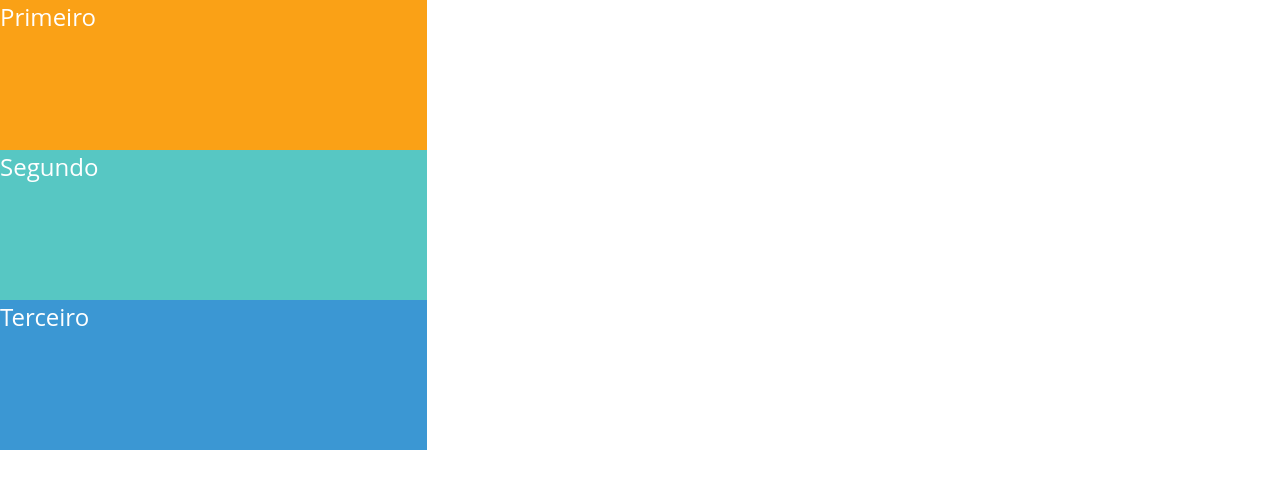
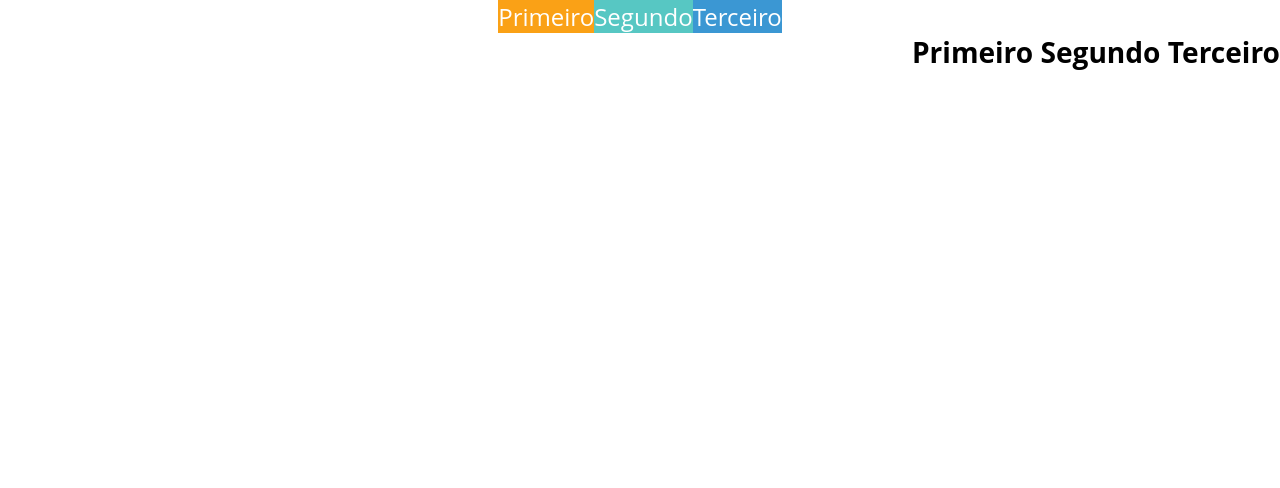
Before and after one commit to rodrigochocolate/display-css, a plain HTML site: page index.html in a window 1280 px wide. Drawn offline with Linux system fonts and the light colour scheme.

Commit message:
display: inline; Aplicado

```diff
--- a/display.css
+++ b/display.css
@@ -1,10 +1,10 @@
 .example {
   color: #FFF;
+  text-align: center; /* Isso só funciona por causa que cada <li> é tratada como um texto, graças a declaração display: inline */
 }
 
 .example-item {
-  width: 33.333%;
-  height: 150px;
+  display: inline;
 }
 
 .example-item_first {
@@ -18,3 +18,7 @@
 .example-item_third {
   background-color: #3B97D3;
 }
+
+h3 {
+  text-align: right;
+}
--- a/index.html
+++ b/index.html
@@ -10,9 +10,15 @@
 </head>
 <body>
   <ul class="example">
-    <li class="example-item example-item_first">Primeiro</li>
-    <li class="example-item example-item_second">Segundo</li>
-    <li class="example-item example-item_third">Terceiro</li>
+    <li class="example-item example-item_first">Primeiro</li><!--
+ --><li class="example-item example-item_second">Segundo</li><!--
+ --><li class="example-item example-item_third">Terceiro</li>
   </ul>
+
+  <h3>
+    Primeiro
+    Segundo
+    Terceiro
+  </h3>
 </body>
 </html>
```
